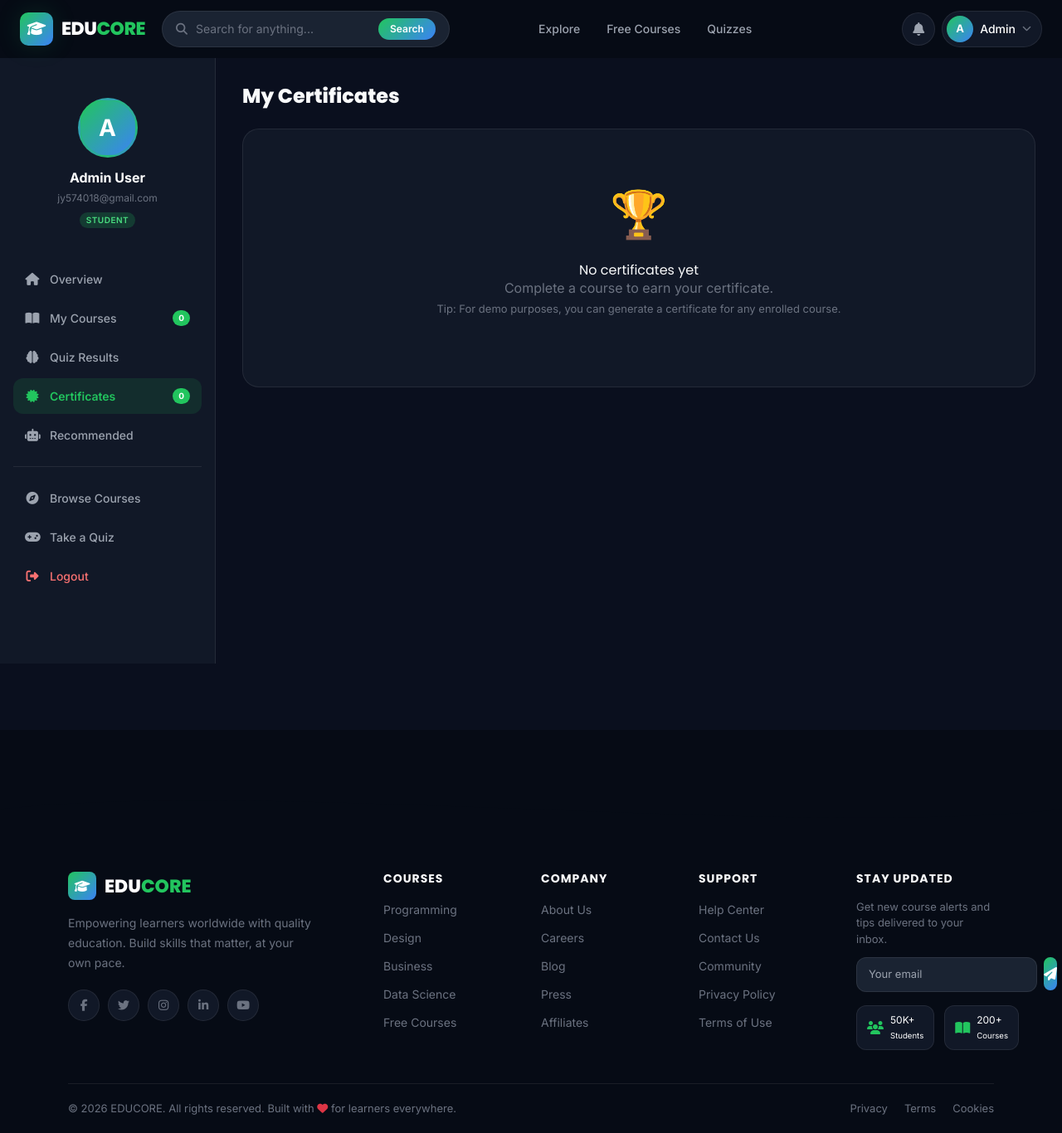
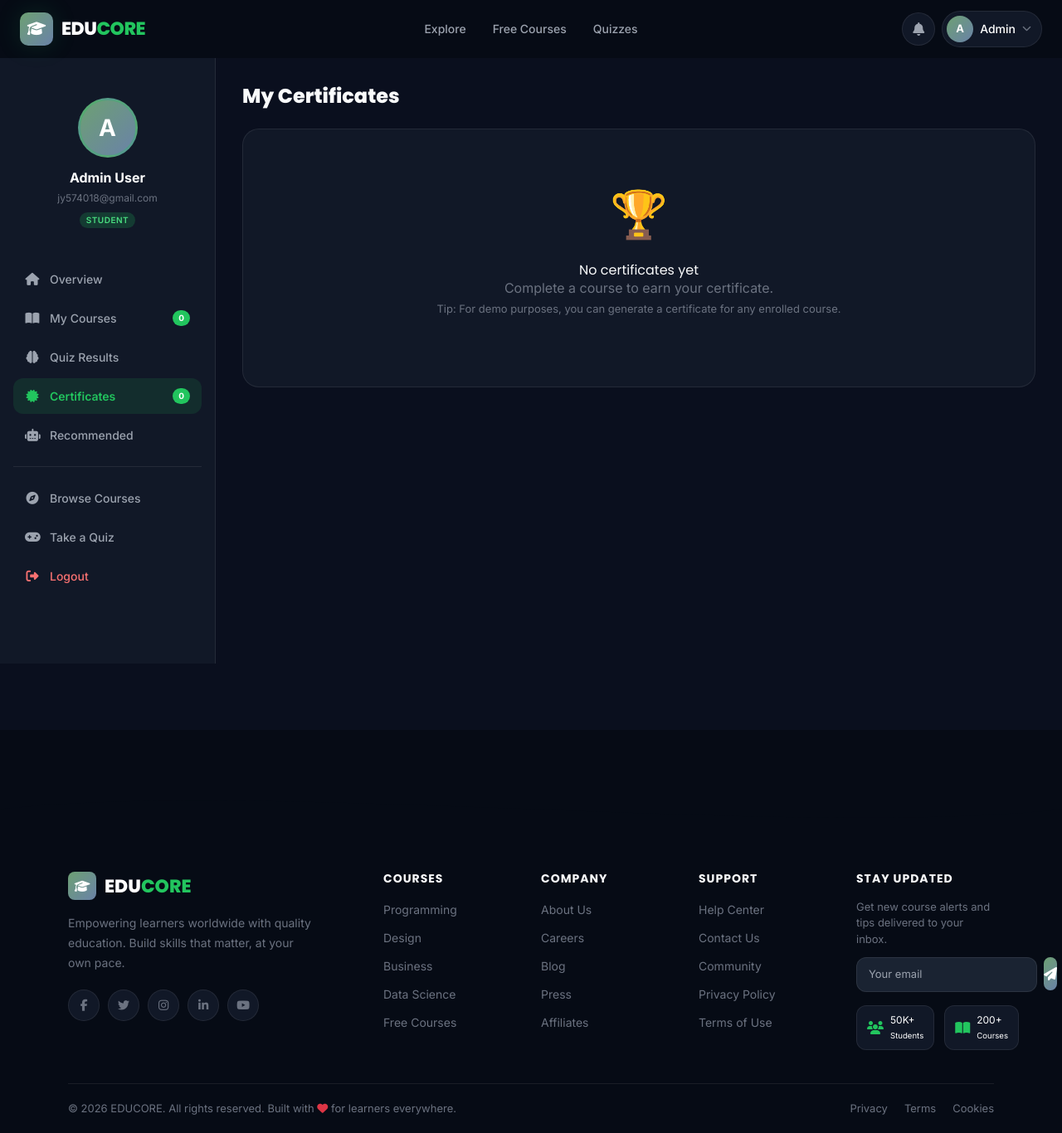
Before and after one commit to jiten0723/final-year-project, a PHP site: page /edu-core/dashboard/student?tab=certificates in a window 1280 px wide. Shown: the whole page at 83% size. Run offline with PHP 8.4, Linux system fonts and the light colour scheme; a user stored in the database is signed in; data comes from the database, SQL or seed files in the repository; data that the repository does not hold is empty; some libraries are stand-ins or nearby versions; some web fonts are replaced.

Commit message:
feat: misc improvements and README - api/recommendations.php: add thumbnail to JSON response - assets/css/style.css: center navbar links with absolute positioning - courses/index.php: fix isEnrolled() called with slug instead of course id - dashboard/student.php: use real thumbnail in recommendations grid with fallback - includes/header.php: navbar logo link updated to /Homepage - index.php: use real thumbnail in AI recommendations section - README.md: full developer guide added

```diff
--- a/api/recommendations.php
+++ b/api/recommendations.php
@@ -165,6 +165,7 @@ $response = array_map(fn($c) => [
     'rating'      => round((float)($c['avg_rating'] ?? 0), 1),
     'enrolls'     => (int)$c['enroll_count'],
     'icon'        => $catIcons[$c['category_name'] ?? ''] ?? '📚',
+    'thumbnail'   => $c['thumbnail'] ?? '',
     'reason'      => $c['_reason'],
     'reason_label'=> $reasonLabels[$c['_reason']] ?? '🔥 Trending on EDUCORE',
     'score'       => round($c['_score'], 1),
--- a/assets/css/style.css
+++ b/assets/css/style.css
@@ -21,12 +21,13 @@
   --text-primary: #f9fafb;
   --text-secondary: #9ca3af;
   --text-muted: #6b7280;
-  --gradient-primary: linear-gradient(135deg, #22c55e 0%, #3b82f6 100%);
-  --gradient-hero: linear-gradient(
-    135deg,
-    #0a0f1e 0%,
-    #0d1a2e 50%,
-    #0a1a10 100%
+  --gradient-primary: linear-gradient(135deg, #6da073 0%, #6a82a8 100%);
+--gradient-hero: linear-gradient(
+  135deg,
+  #0b1d28 0%,
+  #0f3443 40%,
+  /* #2b8288 70%, */
+  #132238 100%
   );
   --gradient-card: linear-gradient(145deg, #111827, #1a2332);
   --shadow-sm: 0 1px 3px rgba(0, 0, 0, 0.4);
@@ -123,6 +124,7 @@ img {
   display: flex;
   align-items: center;
   gap: 20px;
+  position: relative;
 }
 .navbar-brand-custom {
   display: flex;
@@ -206,6 +208,9 @@ img {
   display: flex;
   align-items: center;
   gap: 4px;
+  position: absolute;
+  left: 50%;
+  transform: translateX(-50%);
 }
 .nav-link-item {
   padding: 8px 14px;
@@ -1235,7 +1240,6 @@ img {
 select option {
   background: #1a2332;
   color: #fff;
-}
 }
 .input-wrapper {
   position: relative;
@@ -1783,12 +1787,13 @@ select option {
   color: var(--text-muted);
   font-family: monospace;
 }
+
   -webkit-text-fill-color: transparent;
   background-clip: text;
   margin-bottom: 6px;
   font-family: "Georgia", serif;
   font-style: italic;
-}
+
 .cert-course {
   font-size: 20px;
   font-weight: 700;
--- a/courses/index.php
+++ b/courses/index.php
@@ -211,7 +211,7 @@ include __DIR__ . '/../includes/header.php';
                 <div class="courses-grid" id="coursesGrid">
                     <?php foreach ($courses as $course):
                         $rating  = getCourseRating($course['id']);
-                        $enrolled = isLoggedIn() ? isEnrolled($_SESSION['user_id'], $course['slug']) : false;
+                        $enrolled = isLoggedIn() ? isEnrolled($_SESSION['user_id'], $course['id']) : false;
                         $icon = $catIcons[$course['category_name']] ?? '📚';
                     ?>
 
--- a/dashboard/student.php
+++ b/dashboard/student.php
@@ -571,10 +571,13 @@ include __DIR__ . '/../includes/header.php';
                         const price = c.price == 0
                             ? '<span class="course-price price-free">FREE</span>'
                             : `<span class="course-price price-paid">NPR ${Number(c.price).toLocaleString()}</span>`;
+                        const thumbHtml = c.thumbnail
+                            ? `<img src="${c.thumbnail}" alt="${c.title}" style="width:100%;height:100%;object-fit:cover;position:absolute;top:0;left:0;" loading="lazy">`
+                            : `<div class="course-thumbnail-placeholder">${c.icon}</div>`;
                         return `
                         <a href="${baseUrl}/courses/${c.slug}" class="course-card">
                             <div class="course-thumbnail">
-                                <div class="course-thumbnail-placeholder">${c.icon}</div>
+                                ${thumbHtml}
                                 <span class="course-badge badge-${c.type}">${c.type.toUpperCase()}</span>
                                 <div style="position:absolute;bottom:10px;left:10px;background:rgba(0,0,0,0.75);backdrop-filter:blur(6px);border-radius:50px;padding:3px 10px;font-size:11px;font-weight:600;color:#fff;border:1px solid rgba(255,255,255,0.12);">
                                     ${c.reason_label}
--- a/includes/header.php
+++ b/includes/header.php
@@ -72,7 +72,7 @@ $bodyClasses = 'bg-gray-950 text-white';
 
         <?php if (!isset($minimalHeader) || !$minimalHeader): ?>
         <!-- Search Bar -->
-        <div class="nav-search-wrap d-none d-lg-flex">
+        <!-- <div class="nav-search-wrap d-none d-lg-flex">
             <form action="<?php echo BASE_URL; ?>/courses/index.php" method="GET" class="nav-search-form">
                 <i class="fas fa-search nav-search-icon"></i>
                 <input type="text" name="search" class="nav-search-input"
@@ -81,7 +81,7 @@ $bodyClasses = 'bg-gray-950 text-white';
                     autocomplete="off">
                 <button type="submit" class="nav-search-btn">Search</button>
             </form>
-        </div>
+        </div> -->
 
         <!-- Nav Links -->
         <div class="nav-links d-none d-xl-flex">
--- a/index.php
+++ b/index.php
@@ -387,11 +387,14 @@ include __DIR__ . '/includes/header.php';
                 const stars  = Array.from({length:5}, (_,i) =>
                     `<i class="fas fa-star" style="font-size:11px;color:${i < Math.round(c.rating) ? '#fbbf24' : 'var(--text-muted)'}"></i>`
                 ).join('');
+                const thumbHtml = c.thumbnail
+                    ? `<img src="${c.thumbnail}" alt="${c.title}" style="width:100%;height:100%;object-fit:cover;position:absolute;top:0;left:0;" loading="lazy">`
+                    : `<div class="course-thumbnail-placeholder">${c.icon}</div>`;
 
                 return `
                 <a href="${baseUrl}/courses/${c.slug}" class="course-card" data-animate>
                     <div class="course-thumbnail">
-                        <div class="course-thumbnail-placeholder">${c.icon}</div>
+                        ${thumbHtml}
                         <span class="course-badge badge-${c.type}">${c.type.toUpperCase()}</span>
                         <div style="position:absolute;bottom:10px;left:10px;background:rgba(0,0,0,0.7);backdrop-filter:blur(8px);border-radius:50px;padding:3px 10px;font-size:11px;font-weight:600;color:#fff;border:1px solid rgba(255,255,255,0.15);">
                             ${c.reason_label}
```
Also changed, not shown: README.md.
